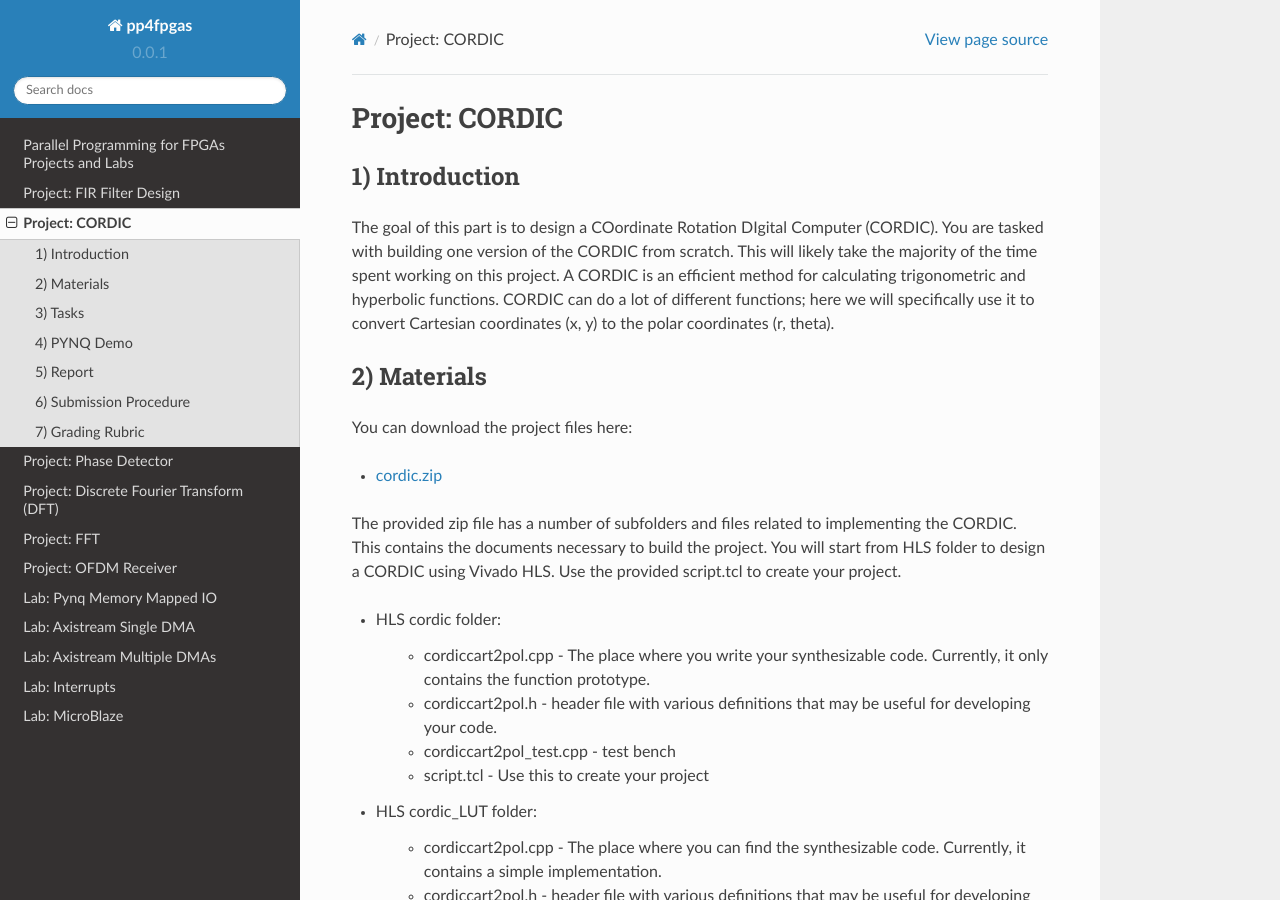
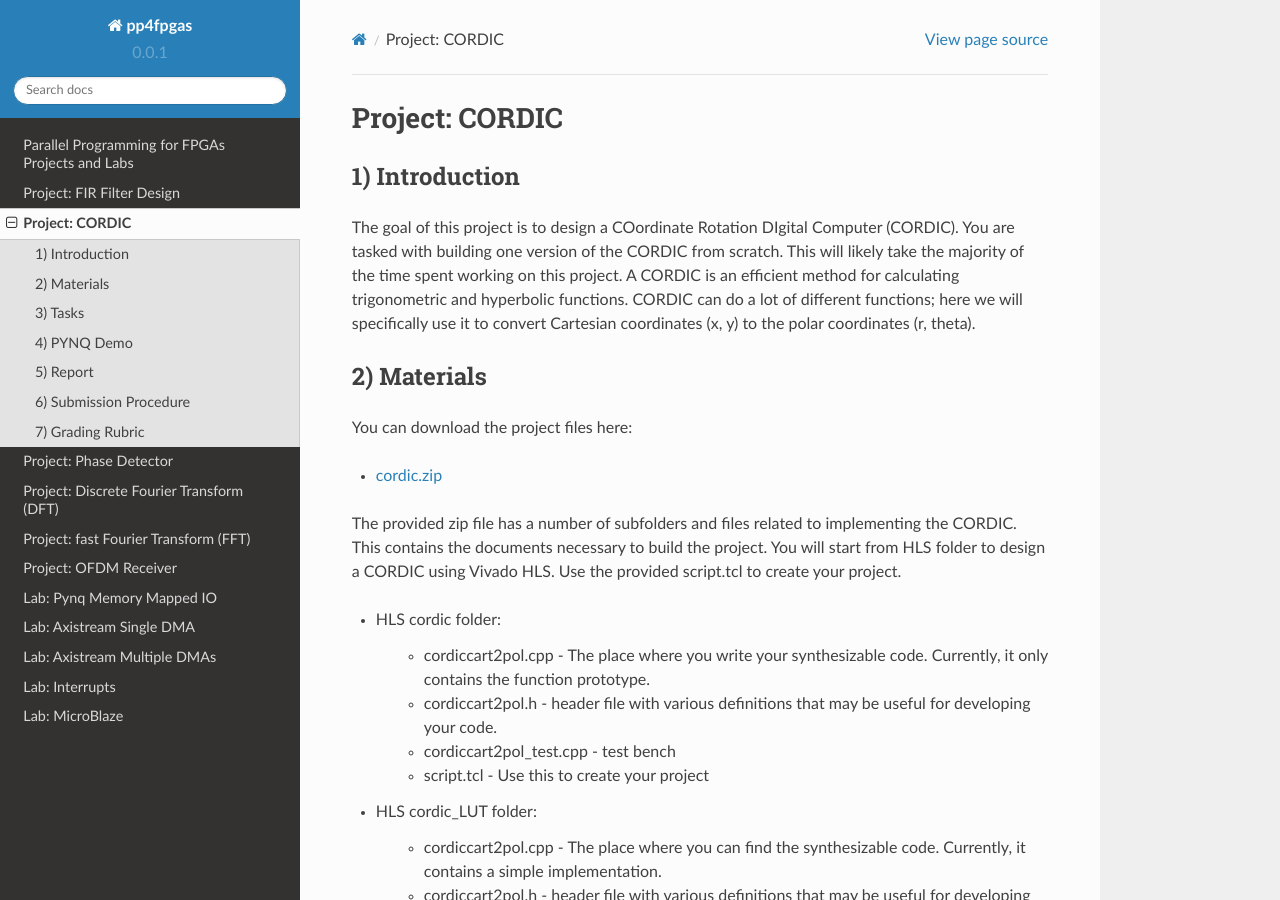
Before and after one commit to KastnerRG/Read_the_docs, a Sphinx documentation site: the page built from docs/project2.rst, in a window 1280 px wide and 900 px high. Built offline with Sphinx 7.4.7 and the Read the Docs theme 2.0.0, drawn with Linux system fonts in a browser that asks for light colours.

Commit message:
Minor style updates for consistency

```diff
--- a/docs/project2.5.rst
+++ b/docs/project2.5.rst
@@ -9,7 +9,7 @@
 1) Introduction
 -----------------
 
-The goal of this part is to design a simple phase detector. This is done by combining a complex FIR filter and a COordinate Rotation DIgital Computer (CORDIC). You build a complex FIR filter by hierarchically instantiating four “real” FIR filters similar to what you developed in the FIR filter project. In this part, you use CORDIC IP core from the previous part.
+The goal of this project is to design a simple phase detector. This is done by combining a complex FIR filter and a COordinate Rotation DIgital Computer (CORDIC). You build a complex FIR filter by hierarchically instantiating four “real” FIR filters similar to what you developed in the FIR filter project. In this part, you use CORDIC IP core from the previous part.
 
 The complex FIR filter is used to correlate to a known complex signal. We use Golay codes which have some great properties related to orthogonality and auto-correlation. This is not important to this lab, but is some really amazing math. I hope you look into it.
 
--- a/docs/project2.rst
+++ b/docs/project2.rst
@@ -8,7 +8,8 @@
 
 1) Introduction
 --------------
-The goal of this part is to design a  COordinate Rotation DIgital Computer (CORDIC).
+
+The goal of this project is to design a  COordinate Rotation DIgital Computer (CORDIC).
 You are tasked with building one version of the CORDIC from scratch. This will likely take the majority of the time spent working on this project. A CORDIC is an efficient method for calculating trigonometric and hyperbolic functions. CORDIC can do a lot of different functions; here we will specifically use it to convert Cartesian coordinates (x, y) to the polar coordinates (r, theta).
 
 2) Materials
--- a/docs/project3.rst
+++ b/docs/project3.rst
@@ -118,7 +118,7 @@
 * Folder *Demo*: dft.bit | dft.hwh | DFT.ipynb
 
 
-8) Grading
+8) Grading Rubric
 ----------
 
 * Report: 50 points
--- a/docs/project4.5.rst
+++ b/docs/project4.5.rst
@@ -96,7 +96,7 @@
 
 For project 4, you need to submit an 1-page report to explain only your final architecture. You can add figure, diagram, table, or chart to describe your architecture with a short paragraph explaining them. A 2-page report at max is allowed if it is necessary. No questions, or no answers. Just explain your design. We will check if (1) your final OFDM design is functionally correct. The report will help us to understand your design.
 
-7) Grading
+7) Grading Rubric
 -----------
 
 * 50 points- Functionally correct design
--- a/docs/project4.rst
+++ b/docs/project4.rst
@@ -3,7 +3,7 @@
    You can adapt this file completely to your liking, but it should at least
    contain the root `toctree` directive.
 
-Project: FFT
+Project: fast Fourier Transform (FFT)
 ==============================
 
 1) Introduction
```
Also changed, not shown: other parts of docs/project4.rst (+1 -1 lines).
